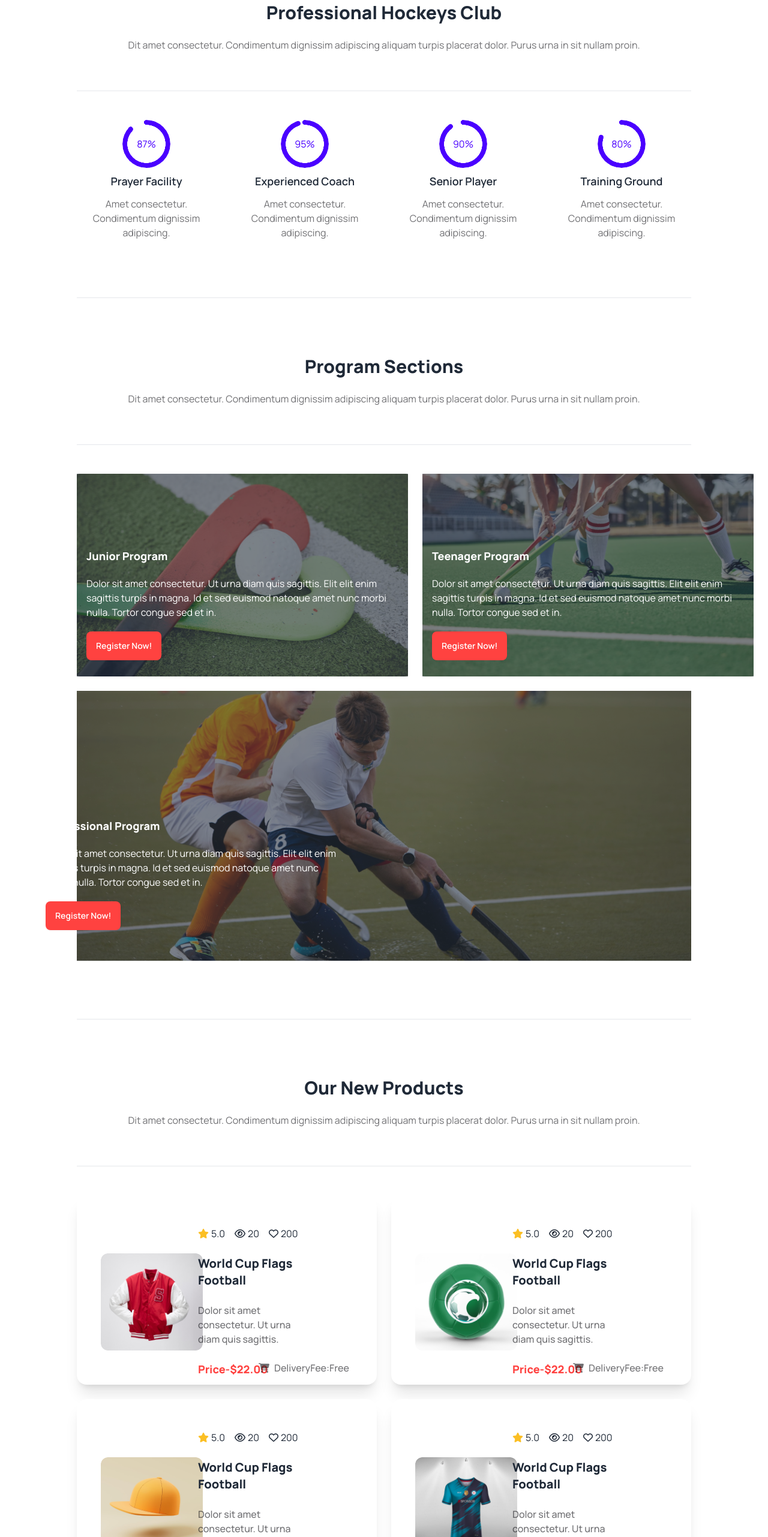
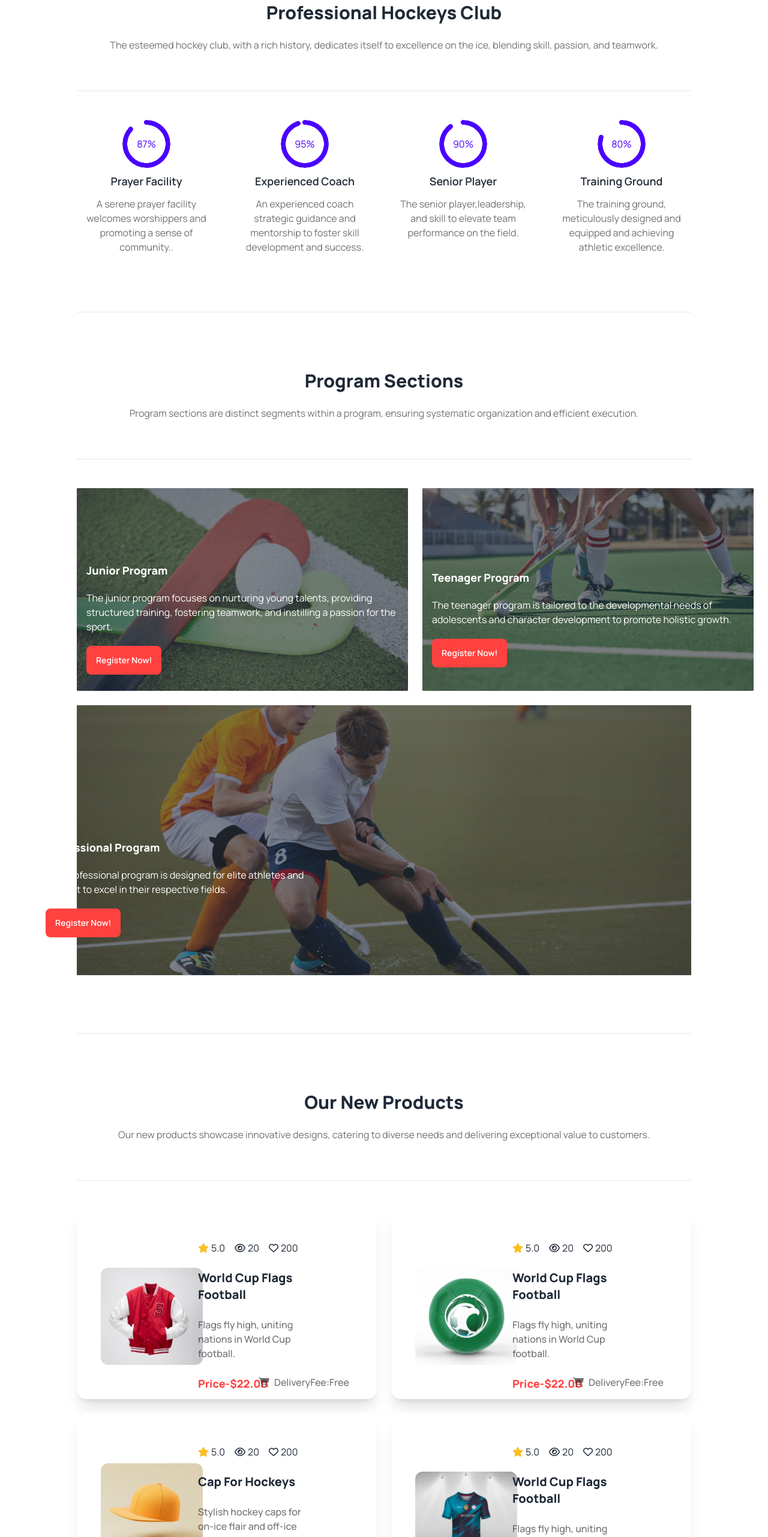
Before and after one commit to NAQaiyum/web_development_assignment_3_tailwind_daisyui, a plain HTML site: page index.html in a window 1280 px wide. Shown: the part 858-3421 px from the top of the page at 60% size. Drawn offline with nearby package versions, Linux system fonts and the light colour scheme.

Commit message:
footer done

```diff
--- a/index.html
+++ b/index.html
@@ -110,9 +110,7 @@
     <section class="my-24">
       <div class="text-center">
         <h3 class="text-3xl font-extrabold  mb-6">Professional Hockeys Club</h3>
-        <p class="text-base text-p-tag mb-16">Dit amet consectetur. Condimentum
-          dignissim adipiscing aliquam turpis placerat
-          dolor. Purus urna in sit nullam proin.</p>
+        <p class="text-base text-p-tag mb-16">The esteemed hockey club, with a rich history, dedicates itself to excellence on the ice, blending skill, passion, and teamwork.</p>
       </div>
 
       <hr class="mb-12">
@@ -121,22 +119,23 @@
         <div class="text-center">
           <div class="radial-progress text-primary mb-2" style="--value:87;" role="progressbar">87%</div>
           <h3 class="text-lg font-semibold mb-3">Prayer Facility</h3>
-          <p class="text-base text-p-tag">Amet consectetur. Condimentum dignissim adipiscing.</p>
+          <p class="text-base text-p-tag">A serene prayer facility welcomes worshippers and promoting a sense of community..</p>
         </div>
         <div class="text-center">
           <div class="radial-progress text-primary mb-2" style="--value:95;" role="progressbar">95%</div>
           <h3 class="text-lg font-semibold mb-3">Experienced Coach</h3>
-          <p class="text-base text-p-tag">Amet consectetur. Condimentum dignissim adipiscing.</p>
+          <p class="text-base text-p-tag">An experienced coach strategic guidance and mentorship to foster skill development and success.</p>
         </div>
         <div class="text-center">
           <div class="radial-progress text-primary mb-2" style="--value:90;" role="progressbar">90%</div>
           <h3 class="text-lg font-semibold mb-3">Senior Player</h3>
-          <p class="text-base text-p-tag">Amet consectetur. Condimentum dignissim adipiscing.</p>
+          <p class="text-base text-p-tag">The senior player,leadership, and skill to elevate team performance on the field.</p>
         </div>
         <div class="text-center">
           <div class="radial-progress text-primary mb-2" style="--value:80;" role="progressbar">80%</div>
           <h3 class="text-lg font-semibold  mb-3">Training Ground</h3>
-          <p class="text-base text-p-tag">Amet consectetur. Condimentum dignissim adipiscing.</p>
+          <p class="text-base text-p-tag">
+            The training ground, meticulously designed and equipped and achieving athletic excellence.</p>
         </div>
       </div>
 
@@ -149,9 +148,7 @@
     <section class="my-24">
       <div class="text-center">
         <h3 class="text-3xl font-extrabold  mb-6">Program Sections</h3>
-        <p class="text-base text-p-tag mb-16">Dit amet consectetur. Condimentum dignissim adipiscing aliquam turpis
-          placerat dolor.
-          Purus urna in sit nullam proin. </p>
+        <p class="text-base text-p-tag mb-16">Program sections are distinct segments within a program, ensuring systematic organization and efficient execution. </p>
       </div>
 
       <hr class="mb-12">
@@ -163,9 +160,8 @@
             <div class="hero-content text-neutral-content">
               <div class="lg:relative top-12 lg:w-[520px]">
                 <h1 class="mb-5 text-lg text-white font-extrabold">Junior Program</h1>
-                <p class="mb-5 text-white text-base">Dolor sit amet consectetur. Ut urna diam quis sagittis. Elit elit
-                  enim sagittis turpis in magna. Id et sed euismod natoque amet nunc morbi nulla. Tortor congue sed et
-                  in.</p>
+                <p class="mb-5 text-white text-base">
+                  The junior program focuses on nurturing young talents, providing structured training, fostering teamwork, and instilling a passion for the sport.</p>
                 <button class="btn bg-btn-primary text-white border-none">Register Now!</button>
               </div>
             </div>
@@ -176,9 +172,7 @@
             <div class="hero-content text-neutral-content">
               <div class="lg:relative top-12 lg:w-[520px]">
                 <h1 class="mb-5 text-lg text-white font-extrabold">Teenager Program</h1>
-                <p class="mb-5 text-white text-base">Dolor sit amet consectetur. Ut urna diam quis sagittis. Elit elit
-                  enim sagittis turpis in magna. Id et sed euismod natoque amet nunc morbi nulla. Tortor congue sed et
-                  in.</p>
+                <p class="mb-5 text-white text-base">The teenager program is tailored to the developmental needs of adolescents and character development to promote holistic growth.</p>
                 <button class="btn bg-btn-primary text-white border-none">Register Now!</button>
               </div>
             </div>
@@ -190,8 +184,7 @@
           <div class="hero-content text-neutral-content lg:w-[520px]">
             <div class="align-text-bottom lg:relative right-80 top-20">
               <h1 class="mb-5 text-lg text-white font-extrabold">Professional Program</h1>
-              <p class="mb-5  text-white text-base">Dolor sit amet consectetur. Ut urna diam quis sagittis. Elit elit
-                enim sagittis turpis in magna. Id et sed euismod natoque amet nunc morbi nulla. Tortor congue sed et in.
+              <p class="mb-5  text-white text-base">The professional program is designed for elite athletes and support to excel in their respective fields.
               </p>
               <button class="btn bg-btn-primary text-white border-none">Register Now!</button>
             </div>
@@ -205,8 +198,7 @@
     <section class="my-24">
       <div class="text-center">
         <h3 class="text-3xl font-extrabold  mb-6">Our New Products</h3>
-        <p class="text-base text-p-tag mb-16">Dit amet consectetur. Condimentum dignissim adipiscing aliquam turpis
-          placerat dolor. Purus urna in sit nullam proin. </p>
+        <p class="text-base text-p-tag mb-16">Our new products showcase innovative designs, catering to diverse needs and delivering exceptional value to customers. </p>
       </div>
 
       <hr class="mb-12">
@@ -242,7 +234,7 @@
               </div>
 
               <h2 class="text-xl font-extrabold">World Cup Flags Football</h2>
-              <p class="text-base font-medium text-p-tag">Dolor sit amet consectetur. Ut urna diam quis sagittis.</p>
+              <p class="text-base font-medium text-p-tag">Flags fly high, uniting nations in World Cup football.</p>
               <div class="grid grid-cols-1 lg:grid-cols-2 gap-4">
                 <p class="text-btn-primary text-lg font-extrabold">Price-$22.00</p>
                 <div class="flex gap-2">
@@ -288,7 +280,7 @@
               </div>
 
               <h2 class="text-xl font-extrabold">World Cup Flags Football</h2>
-              <p class="text-base font-medium text-p-tag">Dolor sit amet consectetur. Ut urna diam quis sagittis.</p>
+              <p class="text-base font-medium text-p-tag">Flags fly high, uniting nations in World Cup football.</p>
               <div class="grid grid-cols-1 lg:grid-cols-2 gap-4">
                 <p class="text-btn-primary text-lg font-extrabold">Price-$22.00</p>
                 <div class="flex gap-2">
@@ -333,8 +325,9 @@
                 </div>
               </div>
 
-              <h2 class="text-xl font-extrabold">World Cup Flags Football</h2>
-              <p class="text-base font-medium text-p-tag">Dolor sit amet consectetur. Ut urna diam quis sagittis.</p>
+              <h2 class="text-xl font-extrabold">Cap For Hockeys</h2>
+              <p class="text-base font-medium text-p-tag">
+                Stylish hockey caps for on-ice flair and off-ice cool.</p>
               <div class="grid grid-cols-1 lg:grid-cols-2 gap-4">
                 <p class="text-btn-primary text-lg font-extrabold">Price-$22.00</p>
                 <div class="flex gap-2">
@@ -380,7 +373,7 @@
               </div>
 
               <h2 class="text-xl font-extrabold">World Cup Flags Football</h2>
-              <p class="text-base font-medium text-p-tag">Dolor sit amet consectetur. Ut urna diam quis sagittis.</p>
+              <p class="text-base font-medium text-p-tag">Flags fly high, uniting nations in World Cup football.</p>
               <div class="grid grid-cols-1 lg:grid-cols-2 gap-4">
                 <p class="text-btn-primary text-lg font-extrabold">Price-$22.00</p>
                 <div class="flex gap-2">
@@ -426,7 +419,7 @@
               </div>
 
               <h2 class="text-xl font-extrabold">World Cup Flags Football</h2>
-              <p class="text-base font-medium text-p-tag">Dolor sit amet consectetur. Ut urna diam quis sagittis.</p>
+              <p class="text-base font-medium text-p-tag">DFlags fly high, uniting nations in World Cup football.</p>
               <div class="grid grid-cols-1 lg:grid-cols-2 gap-4">
                 <p class="text-btn-primary text-lg font-extrabold">Price-$22.00</p>
                 <div class="flex gap-2">
@@ -472,7 +465,7 @@
               </div>
 
               <h2 class="text-xl font-extrabold">World Cup Flags Football</h2>
-              <p class="text-base font-medium text-p-tag">Dolor sit amet consectetur. Ut urna diam quis sagittis.</p>
+              <p class="text-base font-medium text-p-tag">Flags fly high, uniting nations in World Cup football.</p>
               <div class="grid grid-cols-1 lg:grid-cols-2 gap-4">
                 <p class="text-btn-primary text-lg font-extrabold">Price-$22.00</p>
                 <div class="flex gap-2">
@@ -495,8 +488,7 @@
     <section class="my-24">
       <div class="text-center">
         <h3 class="text-3xl font-extrabold  mb-6">Clients Question</h3>
-        <p class="text-base text-p-tag mb-16">Dit amet consectetur. Condimentum dignissim adipiscing aliquam turpis
-          placerat dolor. Purus urna in sit nullam proin. </p>
+        <p class="text-base text-p-tag mb-16">DClient questions receive prompt, detailed responses and fostering a strong client-business relationship built on effective communication and understanding.</p>
       </div>
 
       <hr class="mb-12">
@@ -571,8 +563,7 @@
     <section class="my-24">
       <div class="text-center">
         <h3 class="text-3xl font-extrabold  mb-6">Get In Touch</h3>
-        <p class="text-base text-p-tag mb-16">Dit amet consectetur. Condimentum dignissim adipiscing aliquam turpis
-          placerat dolor. Purus urna in sit nullam proin. </p>
+        <p class="text-base text-p-tag mb-16">Feel free to get in touch for any inquiries, assistance, or collaboration opportunities. We look forward to connecting with you. </p>
       </div>
 
       <hr class="mb-12">
@@ -663,7 +654,8 @@
       <aside >
 
         <h3 class="grid font-extrabold text-xl sm:text-center">Get In Touch</h3>
-        <p class="w-[346px] text-base font-medium mb-8">Dit amet consectetur. Condimentum  adipiscing aliquam turpis placerat dolor. Purus urna in sit nullam proin. </p>
+        <p class="w-[346px] text-base font-medium mb-8">
+          Contact us for inquiries, assistance, or collaboration opportunities. Thank you!</p>
 
         <div class="flex gap-4">
           <div>
```
